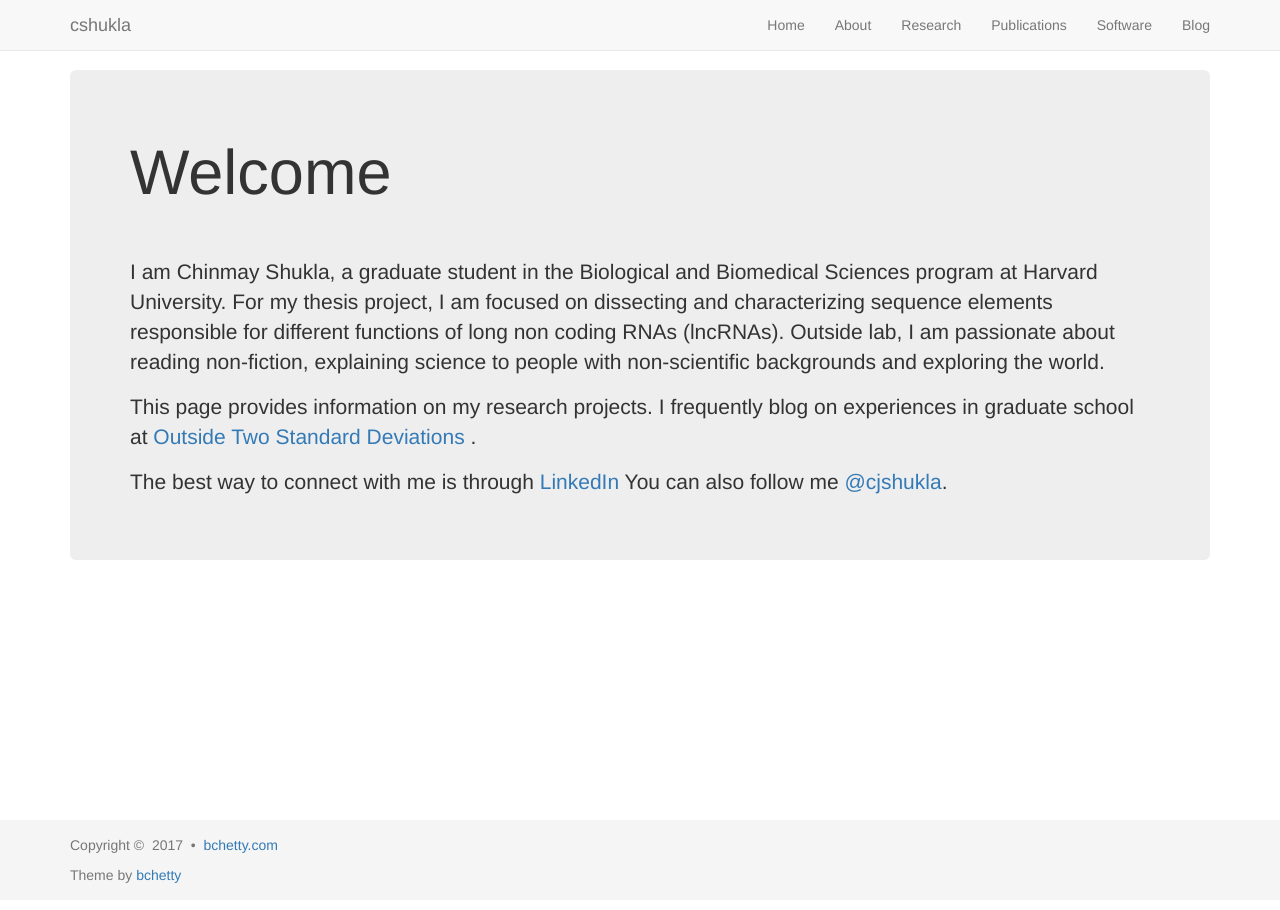
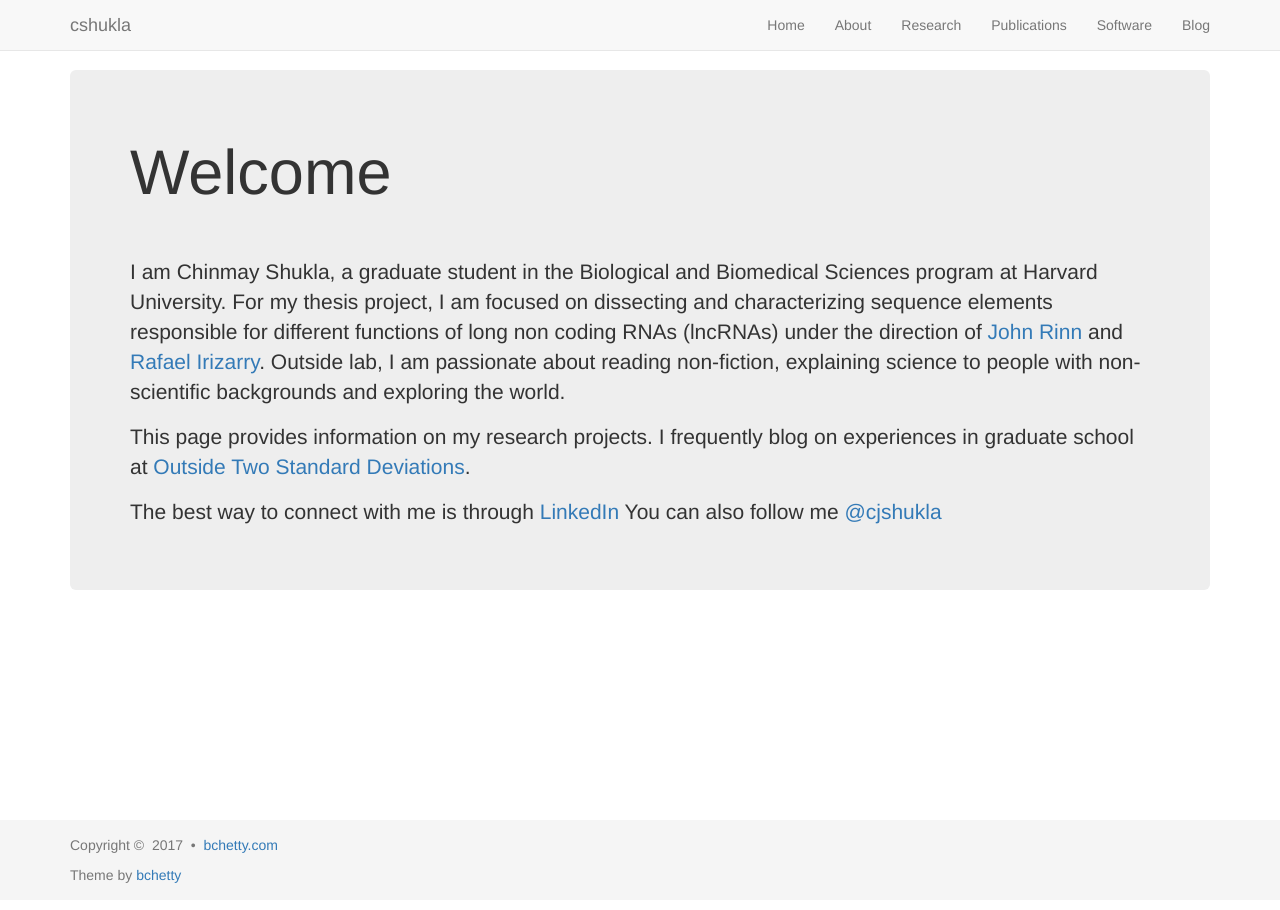
Before and after one commit to cshukla/cshukla.github.io, a Jekyll site: the page built from index.html, in a window 1280 px wide. Built offline with Jekyll 4.4.1, drawn with Linux system fonts in a browser that asks for light colours; nearby versions of some CDN libraries; the list of posts is cut into pages by our own code.

Commit message:
update introduction

```diff
--- a/index.html
+++ b/index.html
@@ -10,20 +10,22 @@ layout: template1
     	and Biomedical Sciences program at Harvard University.
     	For my thesis project, I am focused on dissecting and
     	characterizing sequence elements responsible for different
-    	functions of long non coding RNAs (lncRNAs). Outside lab, I
-    	am passionate about reading non-fiction, explaining science
-    	to people with non-scientific backgrounds and exploring the
-    	world.
+    	functions of long non coding RNAs (lncRNAs) under the
+        direction of <a href="http://rinnlab.com">John Rinn</a> and
+        <a href="http://rafalab.github.io"> Rafael Irizarry</a>.
+        Outside lab, I am passionate about reading non-fiction,
+        explaining science to people with non-scientific backgrounds
+        and exploring the world.
     </p>
 
     <p> This page provides information on my research projects.
     	I frequently blog on experiences in graduate school at
     	<a href="http://outsidetwostandarddeviations.wordpress.com">
-      	Outside Two Standard Deviations </a>.</p>
+      	Outside Two Standard Deviations</a>.</p>
 
     <p>  The best way to connect with me is through
-    	<a href="https://www.linkedin.com/in/shuklachinmay"> LinkedIn </a>
-    	You can also follow me <a href="https://twitter.com/cjshukla">@cjshukla</a>.
+    	<a href="https://www.linkedin.com/in/shuklachinmay">LinkedIn </a>
+    	You can also follow me <a href="https://twitter.com/cjshukla">@cjshukla</a>
     </p>
 
 </div>
```
